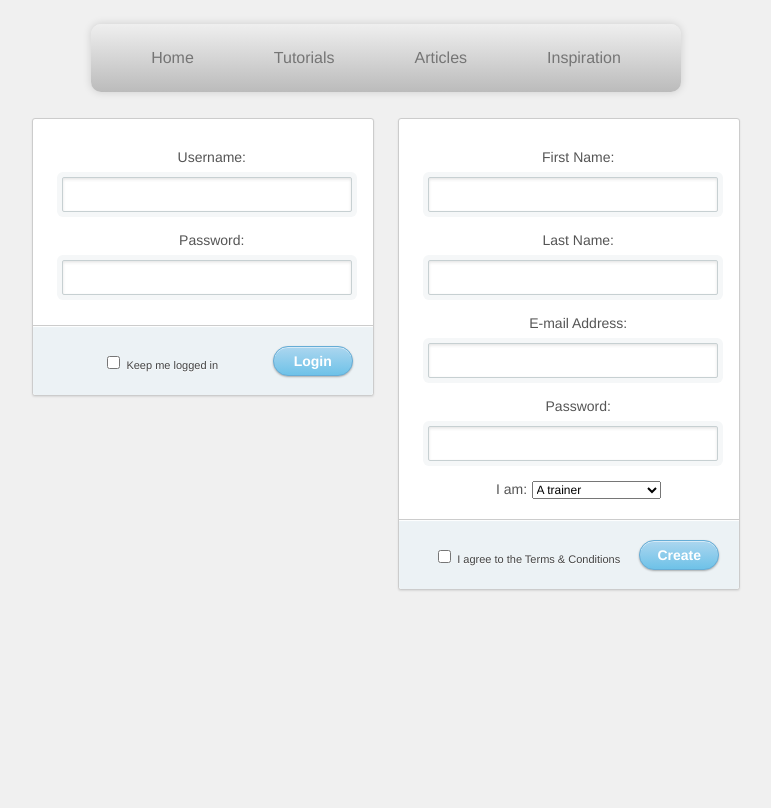
After one commit to bjsawyer/TechFit, a PHP site: page /login.php in a window 1280 px wide. The commit adds this page. Shown: the whole page, without its empty margins (262-1033 px from the left). Run offline with PHP 8.4, Linux system fonts and the light colour scheme.

Commit message:
changed arrangement so everything is center and position relatively (not fixed)

```diff
--- /dev/null
+++ b/login.php
@@ -0,0 +1,46 @@
+<html>
+<head>
+	<link rel="stylesheet" type="text/css" href="style.css">
+	<? include('navMenu.php'); ?>
+</head>
+
+<body>
+    <!-- Begin Page Content -->
+    <div class="container" id="alignCenter">
+		<div id="container1">
+			<form>
+				<label for="username">Username:</label>
+				<input type="text" id="username" name="username">
+				<label for="password">Password:</label>
+				<input type="password" id="password" name="password">
+				<div id="lower">
+					<input type="checkbox"><label class="check" for="checkbox">Keep me logged in</label>
+					<input type="submit" value="Login">
+				</div><!--/ lower-->
+			</form>
+		</div>
+		<div id="container2">
+			<form>
+				<label for="firstname">First Name:</label>
+				<input type="text" id="firstname" name="firstname">
+				<label for="lastname">Last Name:</label>
+				<input type="text" id="lastname" name="lastname">
+				<label for="email">E-mail Address:</label>
+				<input type="text" id="email" name="email">
+				<label for="password"> Password:</label>
+				<input type="password" id="password" name="password">
+				<label for="type"> I am:</label>
+				<select>
+					<option value="trainer">A trainer</option>
+					<option value="client">Looking for a trainer</option>
+				</select>
+				<div id="CreateAccount">
+					<input type="checkbox"><label class="check" for="checkbox">I agree to the Terms & Conditions</label>
+					<input type="submit" value="Create">
+				</div><!--/ lower-->
+			</form>
+		</div>
+    </div><!--/ container-->
+    <!-- End Page Content -->
+</body>
+</html>
--- /dev/null
+++ b/navMenu.php
@@ -0,0 +1,26 @@
+<div class="container">
+	<nav>
+		<ul>
+			<li><a href="#">Home</a></li>
+			<li><a href="#">Tutorials</a>
+				<ul>
+					<li><a href="#">Photoshop</a></li>
+					<li><a href="#">Illustrator</a></li>
+					<li><a href="#">Web Design</a>
+						<ul>
+							<li><a href="#">HTML</a></li>
+							<li><a href="#">CSS</a></li>
+						</ul>
+					</li>
+				</ul>
+			</li>
+			<li><a href="#">Articles</a>
+				<ul>
+					<li><a href="#">Web Design</a></li>
+					<li><a href="#">User Experience</a></li>
+				</ul>
+			</li>
+			<li><a href="#">Inspiration</a></li>
+		</ul>
+	</nav>
+</div>
--- a/style.css
+++ b/style.css
@@ -6,36 +6,32 @@ html, body {
     -webkit-font-smoothing: antialiased;
     background: #f0f0f0;
 }
-#container {
-    position: fixed;
+div {
+	position: relative;
+}
+#alignCenter {
+	text-align: center;
+}
+#container1 {
+	display: inline-table;
     width: 340px;
     height: 275px;
-    top: 50%;
-    left: 50%;
-    margin-top: -100px;
-    margin-left: -450px;
 	background: #fff;
     border-radius: 3px;
     border: 1px solid #ccc;
     box-shadow: 0 1px 2px rgba(0, 0, 0, .1);
-
+	margin: 10px;
 }
-
 #container2 {
-    position: fixed;
+	display: inline-table;
     width: 340px;
     height: 470px;
-    top: 50%;
-    left: 50%;
-    margin-top: -200px;
-    margin-left: -50px;
 	background: #fff;
     border-radius: 3px;
     border: 1px solid #ccc;
     box-shadow: 0 1px 2px rgba(0, 0, 0, .1);
-
+	margin: 10px;
 }
-
 form {
     margin: 0 auto;
     margin-top: 20px;
@@ -139,15 +135,14 @@ input[type=submit]:active {
     background-image: -moz-linear-gradient(top left 90deg, #6ec2e8 0%, #b6e2ff 100%);
     background-image: linear-gradient(top left 90deg, #6ec2e8 0%, #b6e2ff 100%);
 }
-
-nav ul ul {
-	display: none;
+.container{
+	width: 1170px;
+	margin-right: auto;
+	margin-left: auto;
 }
-
-	nav ul li:hover > ul {
-		display: block;
+nav {
+	text-align: center;
 }
-
 nav ul {
 	background: #efefef;
 	background: linear-gradient(top, #efefef 0%, #bbbbbb 100%);
@@ -156,14 +151,16 @@ nav ul ul {
 	box-shadow: 0px 0px 9px rgba(0,0,0,0.15);
 	padding: 0 20px;
 	border-radius: 10px;
+	display: inline-block;
 	list-style: none;
-	position: relative;
-	display: inline-table;
+}
+nav ul li:hover > ul {
+	display: block;
 }
 nav ul:after {
-		content: ""; clear: both; display: block;
+	content: ""; clear: both;
+	display: block;
 }
-
 nav ul li {
 	float: left;
 }
@@ -176,15 +173,19 @@ nav ul ul {
 nav ul li:hover a {
 	color: #fff;
 }
-
 nav ul li a {
-		display: block; padding: 25px 40px;
-		color: #757575; text-decoration: none;
+	display: block;
+	padding: 25px 40px;
+	color: #757575;
+	text-decoration: none;
 }
-
 nav ul ul {
-	background: #5f6975; border-radius: 0px; padding: 0;
-	position: absolute; top: 100%;
+	background: #5f6975;
+	border-radius: 0px;
+	padding: 0;
+	position: absolute;
+	top: 100%;
+	display: none;
 }
 nav ul ul li {
 	float: none;
@@ -199,7 +200,6 @@ nav ul ul {
 nav ul ul li a:hover {
 	background: #4b545f;
 }
-
 nav ul ul ul {
 	position: absolute; left: 100%; top:0;
 }
```
Also changed, not shown: login.html (deleted, +0 -67 lines). Lines whose indentation alone changed are shown as unchanged.
